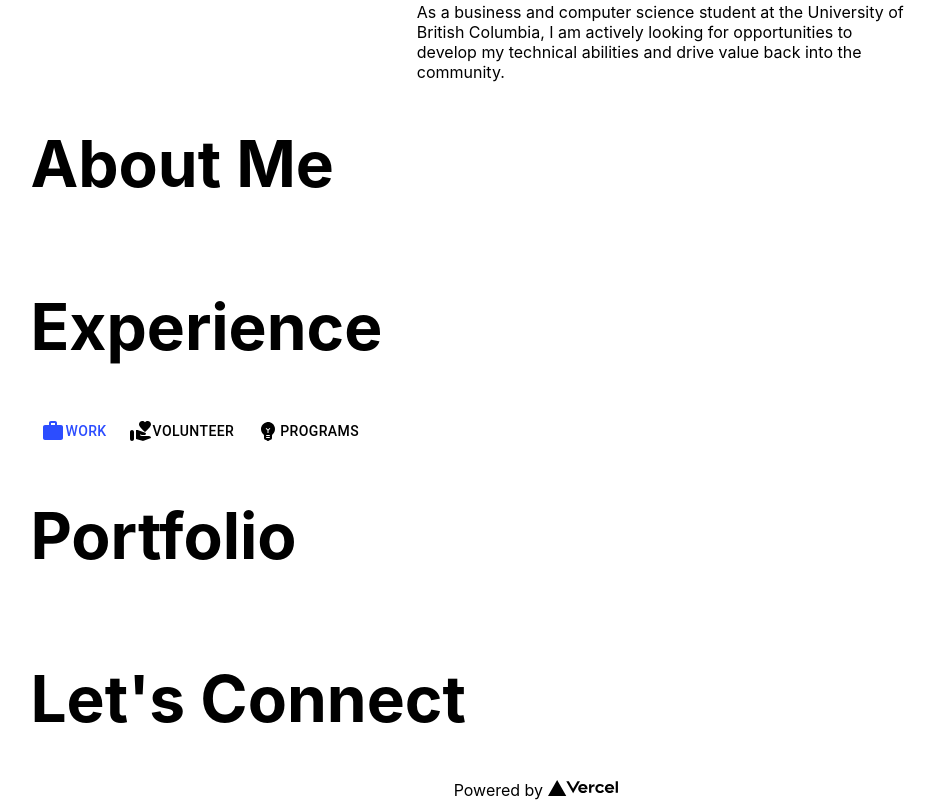
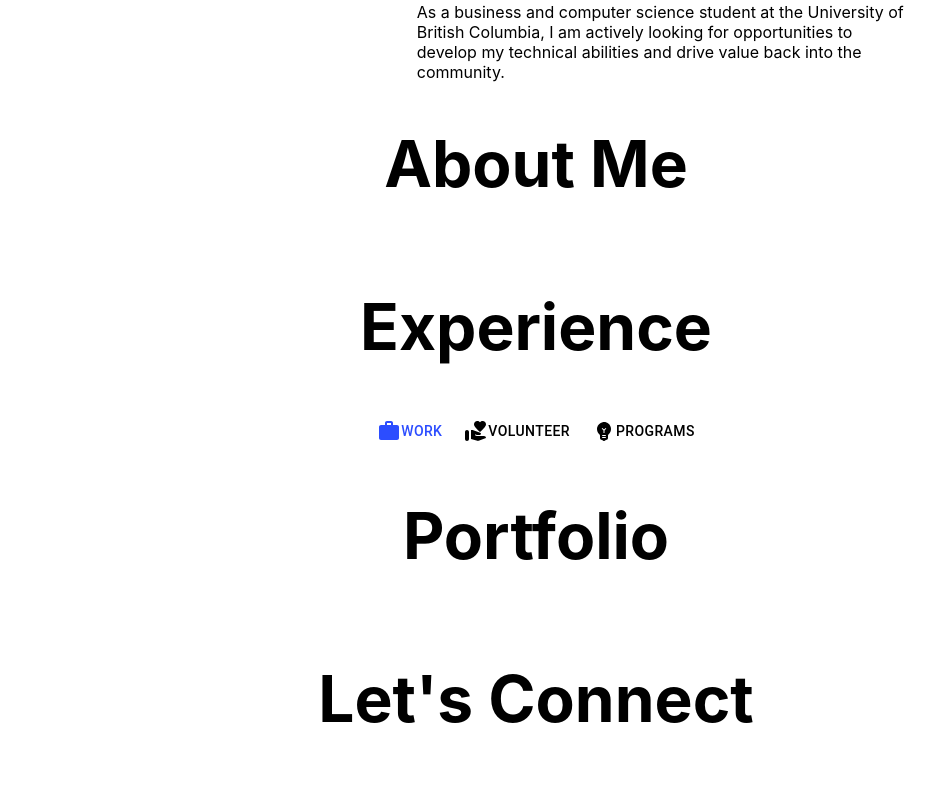
Before and after one commit to tarynwou/me, a Next.js app in the folder nextjs-blog/: page / in a window 1280 px wide. Shown: the part 590-1390 px from the top of the page, without its empty margins (104-1039 px from the left). Built offline with nearby package versions, Linux system fonts and the light colour scheme.

Commit message:
added ExperienceCard.tsx file

```diff
--- a/nextjs-blog/components/Experience.tsx
+++ b/nextjs-blog/components/Experience.tsx
@@ -6,7 +6,9 @@ export default function Experience() {
 	return (
 		<Stack>
 			<h1 className={styles.sectionHeader}>Experience</h1>
-			<ExperienceToggle></ExperienceToggle>
+			<div className={styles.experienceToggleWrapper}>
+				<ExperienceToggle></ExperienceToggle>
+			</div>
 		</Stack>
 	);
 }
--- a/nextjs-blog/components/ExperienceToggle.tsx
+++ b/nextjs-blog/components/ExperienceToggle.tsx
@@ -41,7 +41,7 @@ export default function ExperienceToggle(): JSX.Element {
 			value={alignment}
 			exclusive
 			onChange={handleAlignment}
-			aria-label="text alignment"
+			aria-label="experience type"
 		>
 			<CustomToggleButton
 				value="work"
--- a/nextjs-blog/pages/index.js
+++ b/nextjs-blog/pages/index.js
@@ -91,20 +91,7 @@ export default function Home() {
 				</Stack>
 			</main>
 
-			<footer>
-				<a
-					href="https://vercel.com?utm_source=create-next-app&utm_medium=default-template&utm_campaign=create-next-app"
-					target="_blank"
-					rel="noopener noreferrer"
-				>
-					Powered by{" "}
-					<img
-						src="/vercel.svg"
-						alt="Vercel"
-						className={styles.logo}
-					/>
-				</a>
-			</footer>
+			<footer></footer>
 		</div>
 	);
 }
--- a/nextjs-blog/styles/Home.module.css
+++ b/nextjs-blog/styles/Home.module.css
@@ -12,6 +12,8 @@
 
 .mainDiv {
 	width: 80%;
+	align-items: center;
+	text-align: center;
 }
 
 .headshotDiv {
@@ -21,6 +23,7 @@
 
 .titleTextDiv {
 	width: 65%;
+	text-align: left;
 }
 
 #titlehi {
--- a/nextjs-blog/styles/sections.module.css
+++ b/nextjs-blog/styles/sections.module.css
@@ -2,3 +2,8 @@
 	font-size: 64px;
 	font-family: "San Francisco", "SF Pro Text", Inter, -apple-system, Roboto;
 }
+
+.experienceToggleWrapper {
+	display: "flex";
+	justify-content: "center";
+}
```
Also changed, not shown: nextjs-blog/components/ExperienceCard.tsx (added).
